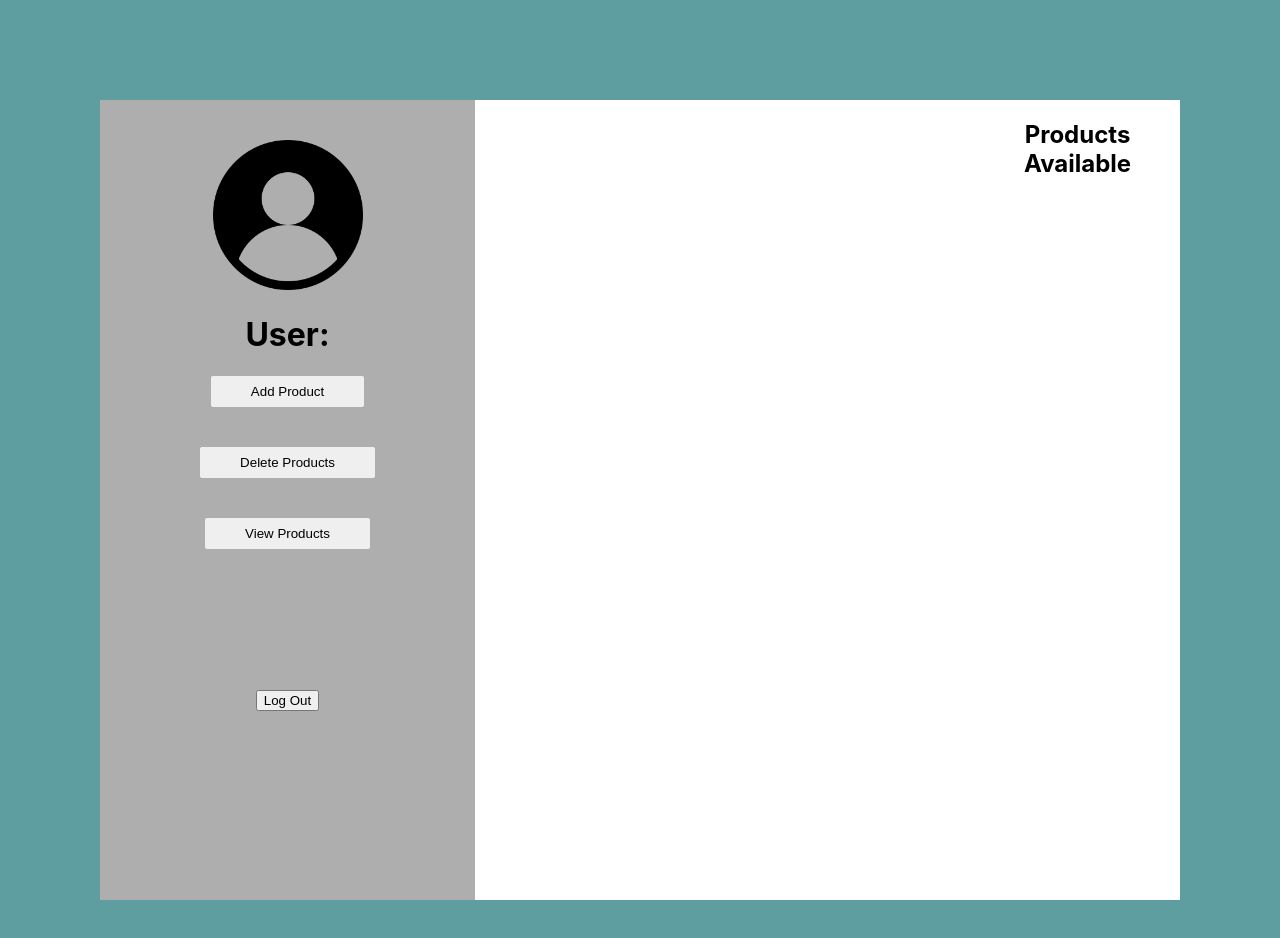
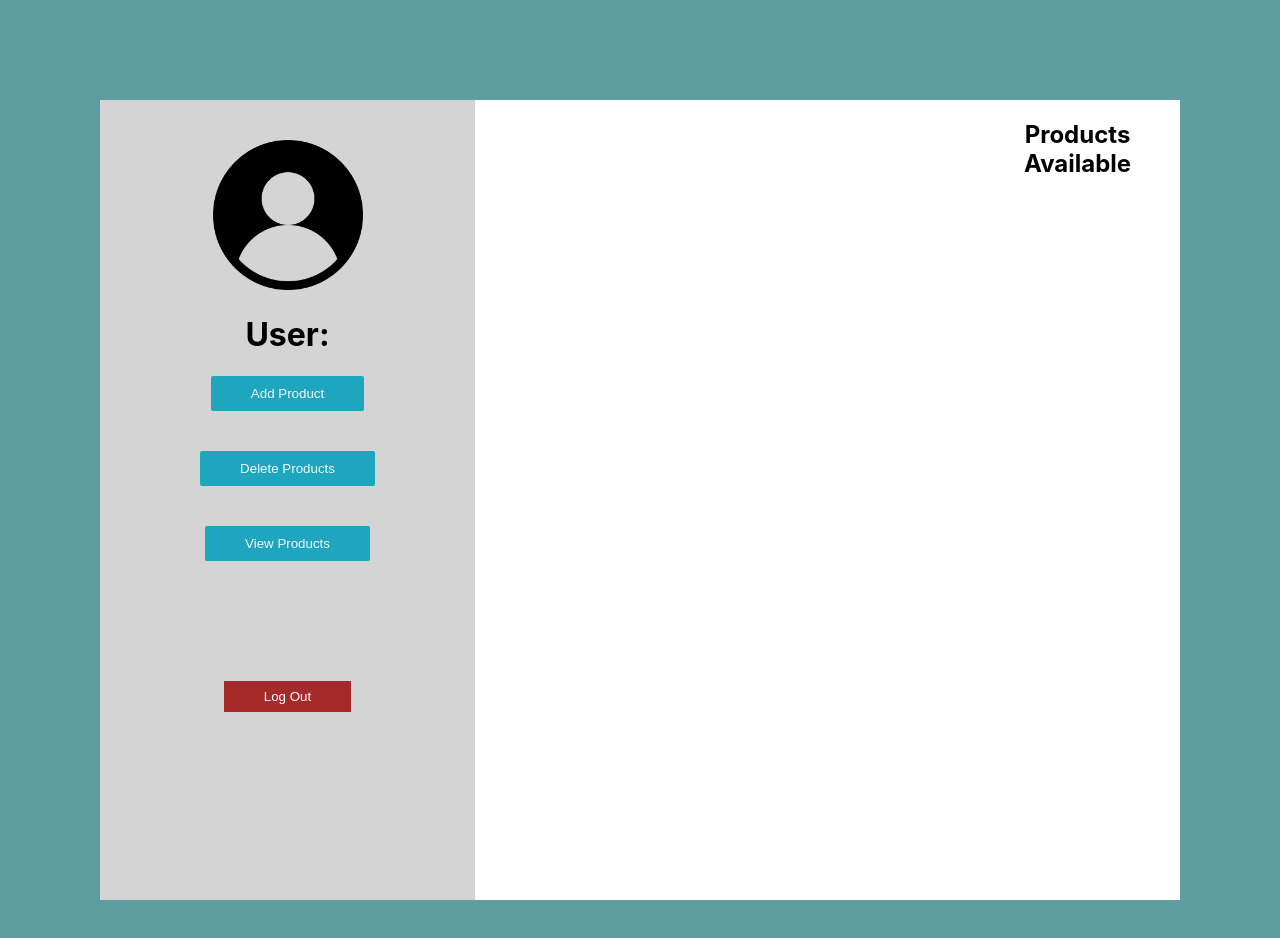
Before and after one commit to Collo-G/Pos-Project, a React (Create React App) app in the folder pos-restaurant/: page /PosPage in a window 1280 px wide. Shown: the top 938 px of the page. Built offline with nearby package versions, Linux system fonts and the light colour scheme.

Commit message:
Made Backend Folder
I have made the Index.js file

```diff
--- /dev/null
+++ b/pos-restaurant/pos-backend/index.js
@@ -0,0 +1,2 @@
+const express = require('express');
+const app = express();
--- a/pos-restaurant/src/components/css/combined.css
+++ b/pos-restaurant/src/components/css/combined.css
@@ -4,15 +4,25 @@
     background-color: rgb(255, 255, 255);
 }
 .sidebar{
-    background-color: rgb(174, 174, 174);
+    background-color: rgba(88, 88, 88, 0.256);
     height: 100vh;
     width: 50vh;
 }
 .addproduct > button {
-    padding: 8px 40px;
+    padding: 10px 40px;
     border-radius: 2px;
     border: none;
+    background-color: rgb(30, 166, 190);
+    color: aliceblue;
 }
 .logout{
     padding-top: 100px;
+
 }
+.logout > button {
+    background-color: brown;
+    color: white;
+    padding: 8px 40px;
+    border: none;
+
+}
--- a/pos-restaurant/src/components/sidebar.js
+++ b/pos-restaurant/src/components/sidebar.js
@@ -15,7 +15,7 @@ const Sidebar = () => {
         <div className="addproduct">
             <button>Add Product</button><br></br><br></br><br></br>
             <button>Delete Products</button><br></br><br></br><br></br>
-            <button>View Products</button><br></br><br></br><br></br>
+            <button>View Products</button><br></br><br></br>
             <div className="logout">
                 <button>Log Out</button>
             </div>
```
Also changed, not shown: pos-restaurant/pos-backend/package.json (added, +17 -0 lines), 1 other file (tests, documents, lock files or other folders).
